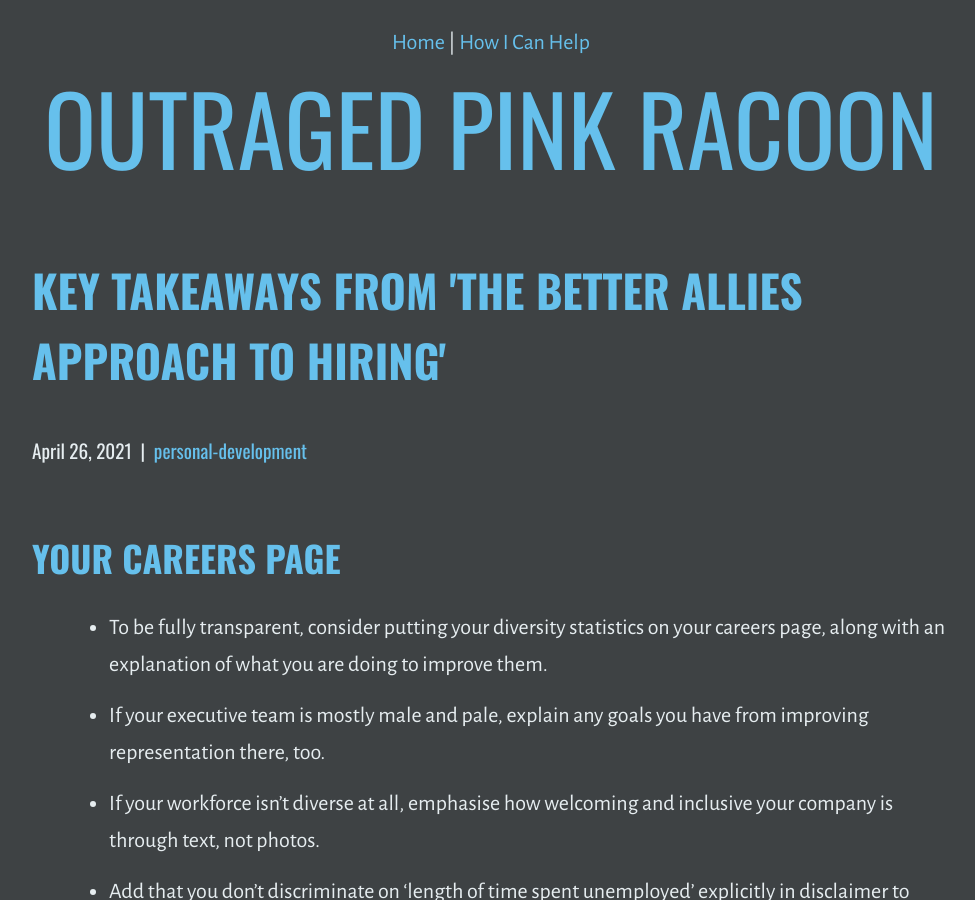
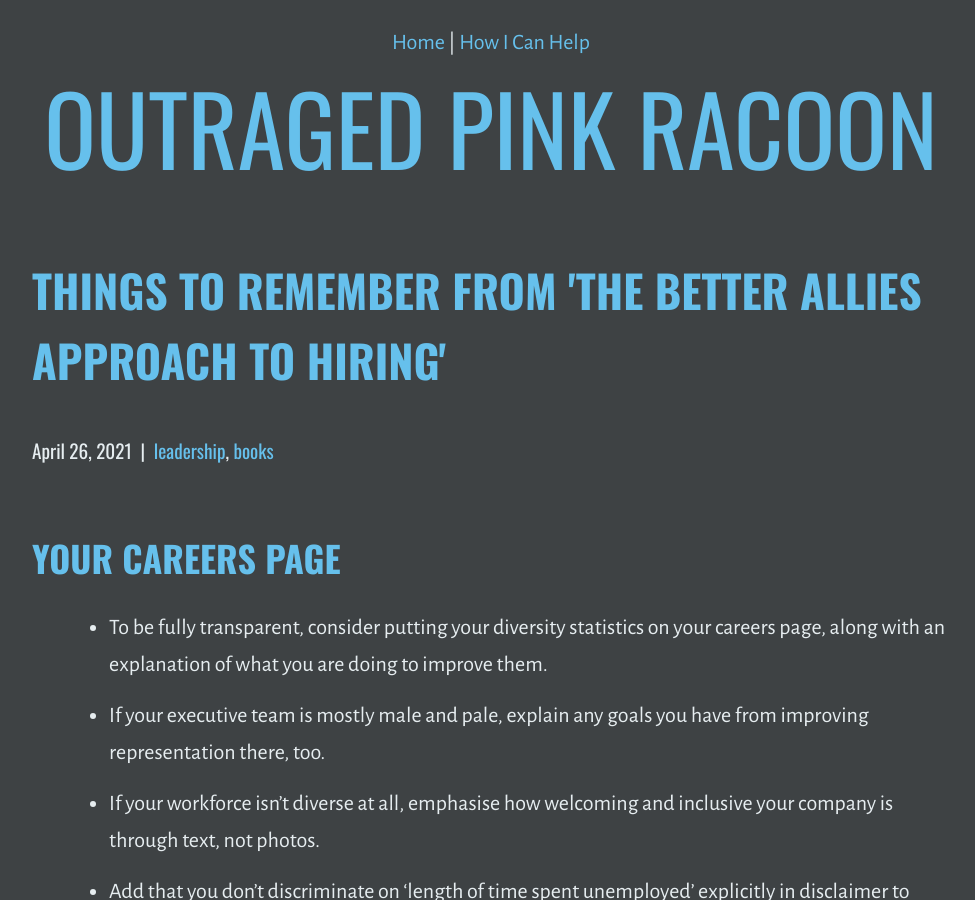
Before and after one commit to outragedpinkracoon/outragedpinkracoon.github.io, a Jekyll site: the page built from _posts/2021-04-26-key-takeaway-from-better-allies-hiring.md, in a window 1280 px wide and 900 px high. Shown: the whole window, without its empty margins (149-1124 px from the left). Built offline with Jekyll 4.4.1, drawn with Linux system fonts in a browser that asks for light colours.

Commit message:
Changes tags on better allies hiring blog

```diff
--- a/_posts/2021-04-26-key-takeaway-from-better-allies-hiring.md
+++ b/_posts/2021-04-26-key-takeaway-from-better-allies-hiring.md
@@ -1,8 +1,7 @@
 ---
-title: Key Takeaways from 'The Better Allies Approach to Hiring'
+title: Things to Remember from 'The Better Allies Approach to Hiring'
 layout: post
-description: My key takeaways from the excellent book on hiring by Better Allies.
-categories: [personal-development]
+categories: [leadership, books]
 ---
 ## Your Careers Page
 - To be fully transparent, consider putting your diversity statistics on your careers page, along with an explanation of what you are doing to improve them.
```
